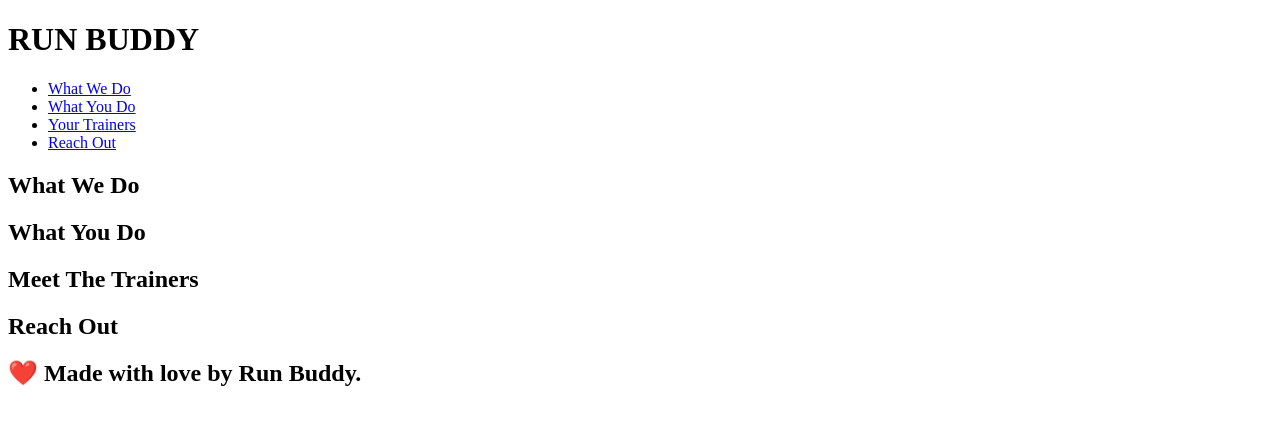
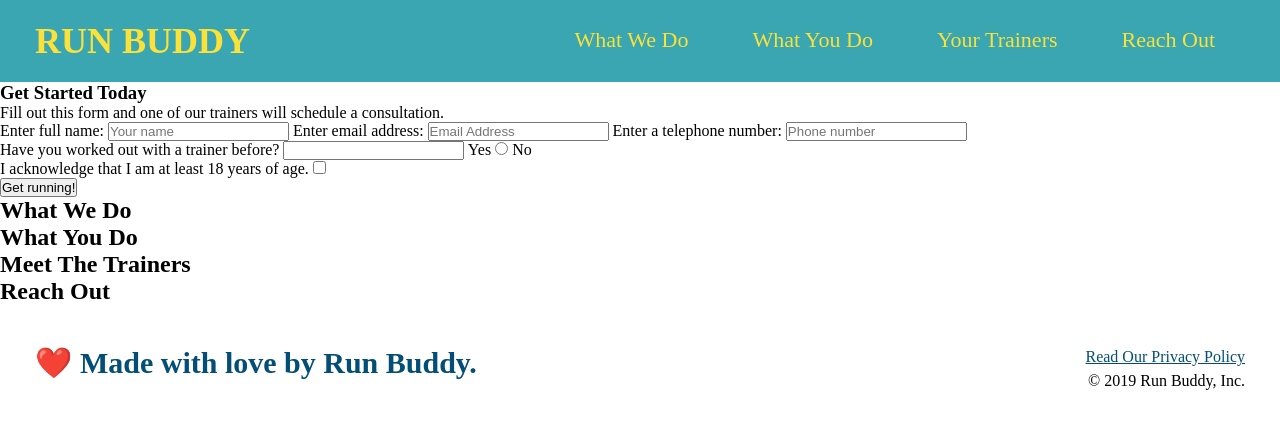
Before and after one commit to sarahgambles/run-buddy, a plain HTML site: page index.html in a window 1280 px wide. Drawn offline with Linux system fonts and the light colour scheme.

Commit message:
update readme file

```diff
--- /dev/null
+++ b/assets/css/style.css
@@ -0,0 +1,68 @@
+* {
+    margin: 0;
+    padding: 0;
+    box-sizing: border-box;
+}
+
+/* apply styles to <header> */
+header {
+    padding: 20px 35px;
+    background-color: #39a6b2;
+}
+
+header a {
+    text-decoration: none;
+    color: #fce138;
+}
+
+header h1 {
+    font-weight: bold;
+    font-size: 36px;
+    color: #fce138
+    margin: 0;
+    display: inline;
+}
+
+header nav {
+    float: right;
+    margin: 7px 0;
+}
+
+header nav ul li {
+    display: inline;
+}
+
+header nav ul li a {
+    margin: 0 30px;
+    font-weight: lighter;
+    font-size: 22px;
+}
+
+body {
+    /* more on this crazy alphanumerical value in a minute! */
+    color: #39a6b2
+    font-family: Helvetica, Arial, sans-serif;
+}
+
+footer {
+    background: #fce138
+    width: 100%;
+    padding: 40px 35px;
+}
+
+footer h2 {
+    display: inline;
+    color: #024e76;
+    font-size: 30px;
+    margin: 0;
+}
+
+footer div {
+    float: right;
+    line-height: 1.5;
+    text-align: right;
+}
+
+footer a {
+    color: #024e76;
+}
--- a/index.html
+++ b/index.html
@@ -3,12 +3,15 @@
     <head>
         <meta charset="UTF-8" n/>
         <title>Run Buddy</title>
+        <link rel="stylesheet" href="./assets/css/style.css" />
     </head>
     <body>
 
         <!-- navigation -->
         <header>
-        <h1>RUN BUDDY</h1>
+        <h1>
+            <a href="/">RUN BUDDY</a>
+        </h1>
         <nav>
             <!-- Unordered list element -->
             <ul>
@@ -35,6 +38,40 @@
 
         </section>
 
+        <!-- hero section -->
+        <section>
+            <div>
+                <h3>Get Started Today</h3>
+                <p>Fill out this form and one of our trainers will schedule a consultation.</p>
+                <!-- Add form element -->
+                <form>
+                    <label for="name">Enter full name:</label>
+                    <input type="text" placeholder="Your name" name="name" id="name" />
+                    <label for="email">Enter email address:</label>
+                    <input type="email" placeholder="Email Address" name="email" id="email" />
+                    <label for="phone">Enter a telephone number:</label>
+                    <input type="tel" placeholder="Phone number" name="phone" id="phone" />
+                    <p>
+                        Have you worked out with a trainer before?
+                        <input type="radio:" name="trainer-confirm" id="trainer-yes" />
+                        <label for="trainer-yes">Yes</label>
+                        <input type="radio" name="trainer-confirm" id="trainer-no" />
+                        <label for="trainer-no">No</label>
+                    </p>
+                    <p>
+                        <label for="checkbox" >
+                            I acknowledge that I am at least 18 years of age.
+                        </label>
+                        <input type="checkbox" name="age-confirm" id="checkbox" />
+                    </p>
+                    <button type="submit">
+                        Get running!
+                    </button>
+                </form>
+            </div>
+        </section>
+        <!-- end hero -->
+
         <!-- "what we do" section -->
         <section>
             <h2>What We Do</h2>
@@ -58,6 +95,10 @@
     <!-- footer -->
     <footer>
         <h2>❤️ Made with love by Run Buddy.</h2>
+        <div>
+            <a href="#">Read Our Privacy Policy</a><br />
+            &copy; 2019 Run Buddy, Inc.
+        </div>
     </footer>
     </body>
 </html>
```
Also changed, not shown: 3 other files.
